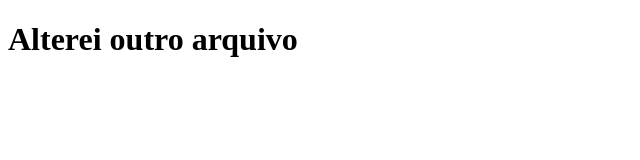
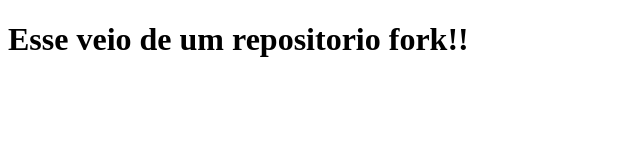
Before and after one commit to RichardBazinga/APIClientTester, a website: page index.html in a window 1280 px wide. Shown: the whole page, without its empty margins (0-640 px from the left). Drawn offline with Linux system fonts and the light colour scheme.

Commit message:
Testando o Fork

```diff
--- a/index.html
+++ b/index.html
@@ -5,7 +5,7 @@
   <title>Document</title>
 </head>
 <body>
-  <h1>Alterei outro arquivo</h1>
+  <h1>Esse veio de um repositorio fork!!</h1>
   <script src="./bundle.js"></script>
 </body>
 </html>
```
